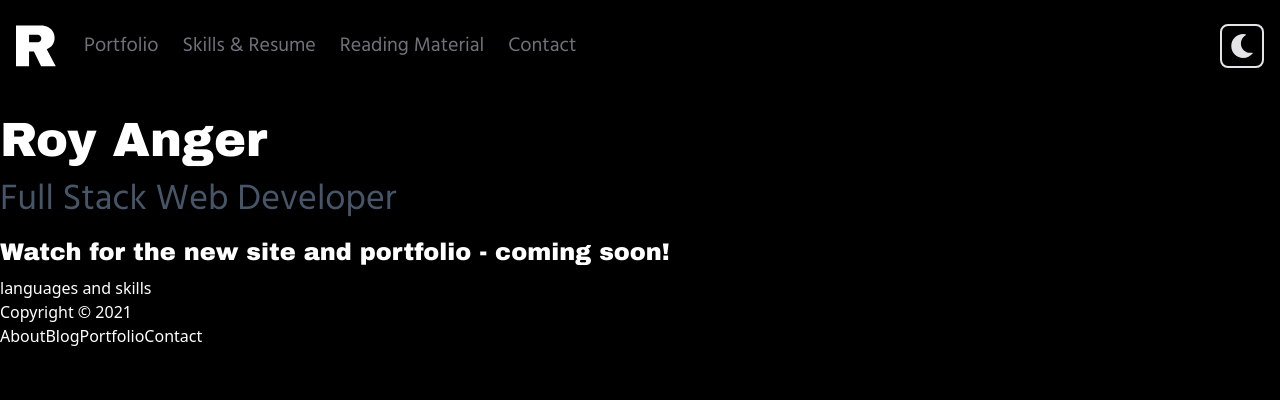
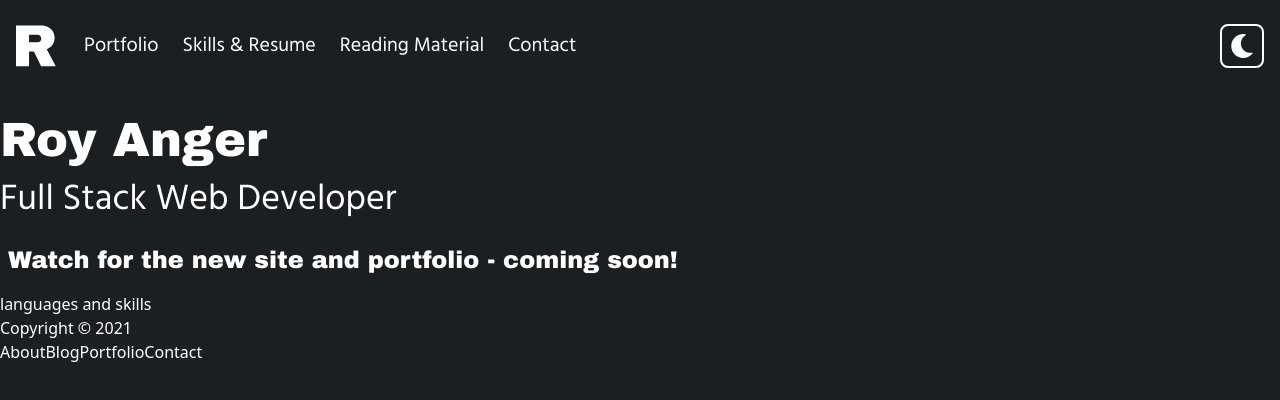
Before and after one commit to bronifty/royanger.com, a Next.js app: page / in a window 1280 px wide. Shown: the top 400 px of the page. Built offline with nearby package versions, Linux system fonts and the light colour scheme.

Commit message:
Added custom blue and configured tailwind for the colours I want use on the site. Update mobile menu to use those.

```diff
--- a/components/Header/Menu.tsx
+++ b/components/Header/Menu.tsx
@@ -57,7 +57,7 @@ const Menu = () => {
          <div
             ref={ref}
             id="mobilemenu"
-            className={`flex flex-col absolute top-0 right-0 left-0 bg-white w-full p-4 h-screen ${
+            className={`flex flex-col absolute top-0 right-0 left-0 bg-blue text-white w-full p-4 h-screen ${
                isVisible ? 'flex' : 'hidden'
             }`}
          >
@@ -70,44 +70,34 @@ const Menu = () => {
             </div>
 
             <div className="absolute left-0 right-0 top-14 flex flex-col">
-               <div className="px-2">
+               <div className="px-2 mb-3">
                   <Title type="h2">Menu</Title>
                </div>
                <MenuItem
                   link="/"
                   title="Home"
                   onClick={onClick}
-                  classes="py-4 border-b-[1px] border-zinc-200"
+                  classes="border-t-[1px] border-t-blue-200"
                />
+               {/* </div> */}
                <MenuItem
                   link="/portfolio"
                   title="Portfolio"
                   onClick={onClick}
-                  classes="py-4 border-b-[1px] border-zinc-200"
                />
                <MenuItem
                   link="/skills"
                   title="Skills & Resume"
                   onClick={onClick}
-                  classes="py-4 border-b-[1px] border-zinc-200"
                />
                <MenuItem
                   link="/reading"
                   title="Reading Material"
                   onClick={onClick}
-                  classes="py-4 border-b-[1px] border-zinc-200"
                />
-               <MenuItem
-                  link="/contact"
-                  title="Contact"
-                  onClick={onClick}
-                  classes="py-4"
-               />
+               <MenuItem link="/contact" title="Contact" onClick={onClick} />
             </div>
          </div>
-         {/* ) : (
-            ''
-         )} */}
          <div
             id="menuButton"
             onClick={openMenu}
--- a/components/Header/MenuItem.tsx
+++ b/components/Header/MenuItem.tsx
@@ -15,15 +15,15 @@ const MenuItem = ({ link, title, onClick, classes }: MenuItemProps) => {
    const router = useRouter()
    const isActive =
       router.asPath === link
-         ? 'bg-zinc-100 md:bg-transparent md:border-b-[1px] md:border-zinc-500'
-         : ''
+         ? 'border-l-[20px] border-l-blue-200 md:border-l-0 md:border-l-transparent md:bg-transparent md:border-b-[1px] md:border-black-500'
+         : 'border-l-blue pl-[32px]'
 
    return (
       <>
          <Link href={link}>
             <a
                onClick={onClick}
-               className={`${classes} ${isActive} px-3 md:mx-2 md:px-1 max-w text-zinc-500 hover:text-zinc-900 text hover:bg-zinc-100 md:hover:bg-transparent md:hover:border-b-[1px] md:hover:border-zinc-900 `}
+               className={`${classes} ${isActive} px-3 md:mx-2 md:px-1 max-w text-zinc-500 hover:text-white md:hover:text-black  hover:bg-blue-400 md:hover:bg-transparent md:hover:border-b-[1px] md:hover:border-black  border-b-blue-200 py-4  md:py-0 border-b-[1px] md:border-b-0`}
             >
                {title}
             </a>
--- a/components/Title.tsx
+++ b/components/Title.tsx
@@ -9,16 +9,16 @@ function includes<S extends string>(
 }
 
 type Title = {
-   children: string
+   children: React.ReactChild | React.ReactChild[]
    type: string
    className?: string
 }
 
-const Title = ({ children, type, className }: Title) => {
+const Title: React.FC<Title> = ({ children, type, className }) => {
    const classes = {
       h1: 'text-5xl font-title mt-6 mb-2',
       h2: 'text-4xl font-body mt-4 mb-2 text-slate-600',
-      h3: 'text-2xl font-title mt-4 mb-2',
+      h3: 'text-2xl font-title mt-4 mb-2 p-2',
    }
 
    const headingLevels = ['h1', 'h2', 'h3', 'h4', 'h5', 'h6'] as const
--- a/pages/_document.tsx
+++ b/pages/_document.tsx
@@ -50,7 +50,7 @@ class MyDocument extends Document {
                <link rel="stylesheet" href="/assets/prism.css" />
                <script src="/assets/prism.js" />
             </Head>
-            <body className="dark:bg-black dark:text-white">
+            <body className="dark:bg-black dark:text-white bg-white text-black">
                <Main />
                <NextScript />
             </body>
--- a/pages/index.tsx
+++ b/pages/index.tsx
@@ -1,9 +1,6 @@
 import * as React from 'react'
 import Head from 'next/head'
 import Image from 'next/image'
-// import sanityClient from '../lib/sanity/client'
-
-// import components
 import Title from '../components/Title'
 
 const Index = () => {
@@ -21,7 +18,7 @@ const Index = () => {
             <div className="w-full max-w-7xl">
                <article>
                   <Title type="h1">Roy Anger</Title>
-                  <Title type="h2">Full Stack Web Developer</Title>
+                  <Title type="h2">Full Stack Web Developer </Title>
                   <Title type="h3">
                      Watch for the new site and portfolio - coming soon!
                   </Title>
--- a/tailwind.config.js
+++ b/tailwind.config.js
@@ -1,4 +1,4 @@
-//const colors = require('tailwindcss/colors')
+const colors = require('tailwindcss/colors')
 
 module.exports = {
    content: [
@@ -17,6 +17,40 @@ module.exports = {
          body: ['Hind', 'sans-serif'],
          title: ['Archivo Black', 'sans-serif'],
          code: ['Ubuntu Mono', 'mono'],
+      },
+      colors: {
+         transparent: 'transparent',
+         current: 'currentColor',
+         blue: {
+            50: '#5365ca',
+            100: '#3a4dbb',
+            200: '#30409c',
+            300: '#26337d',
+            400: '#1d265e',
+            500: '#141b41',
+            DEFAULT: '#141b41',
+            600: '#131a3e',
+            700: '#0e132f',
+            800: '#0a0d1f',
+            900: '#050610',
+         },
+         white: {
+            DEFAULT: '#ffffff',
+         },
+         black: {
+            50: '#c6ccd2',
+            100: '#b0b8bf',
+            200: '#8e99a4',
+            300: '#778592',
+            400: '#64707d',
+            500: '#525c66',
+            DEFAULT: '#1b1f22',
+            600: '#40474f',
+            700: '#2d3339',
+            800: '#1b1f22',
+            900: '#08090a',
+         },
+         grey: colors.neutral,
       },
       extend: {
          backgroundColor: {
```
Also changed, not shown: package.json (+5 -5 lines), 2 other files (tests, documents, lock files or other folders).
